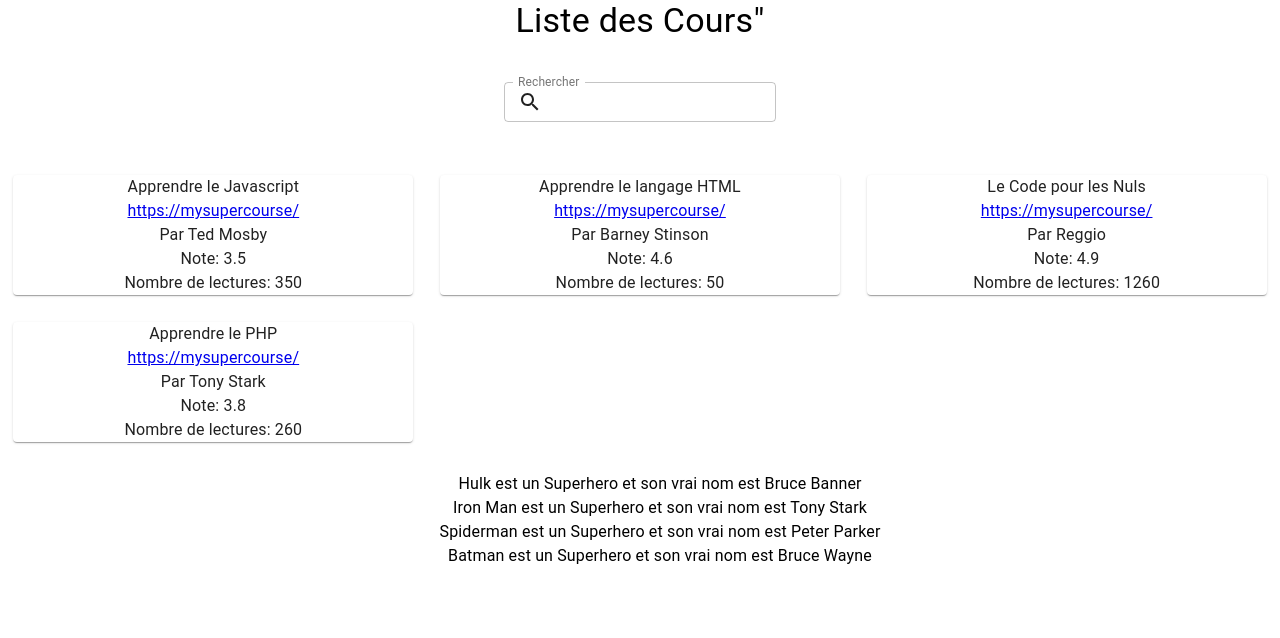
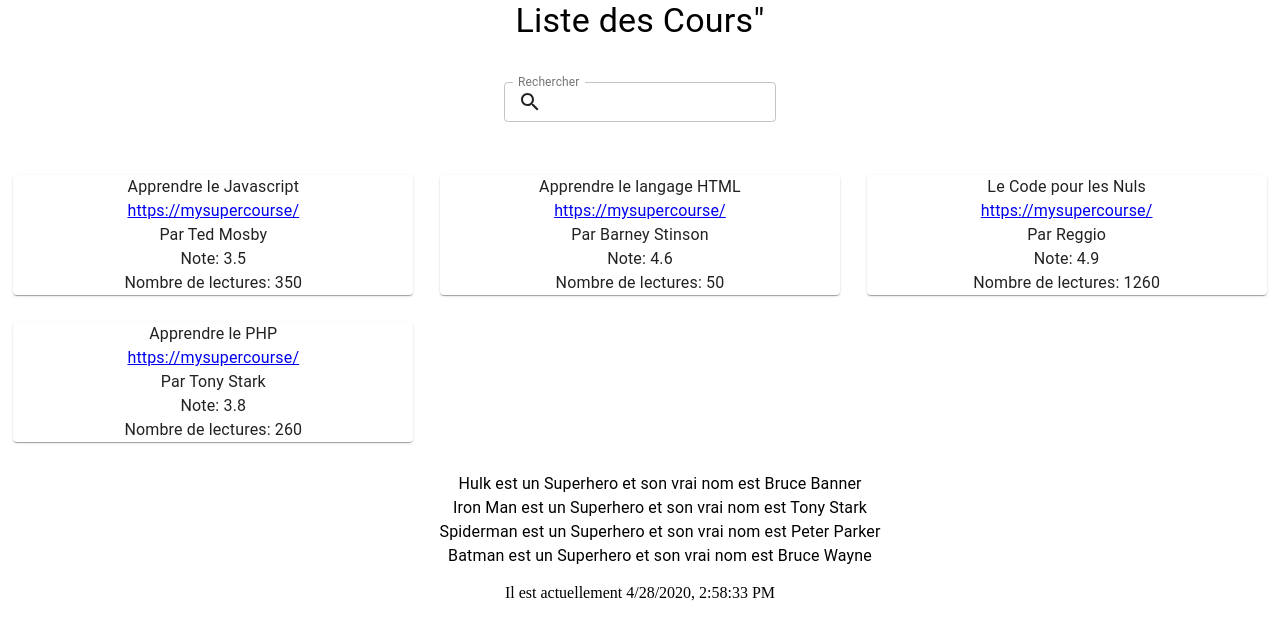
Before and after one commit to Graphandco/courses-list, a React (Create React App) app: page / in a window 1280 px wide. Shown: the top 638 px of the page. Built offline with nearby package versions, Linux system fonts and the light colour scheme.

Commit message:
Add Dynamic time with state

```diff
--- a/src/App.js
+++ b/src/App.js
@@ -90,6 +90,11 @@ const App = () => {
         );
     });
 
+    const [theTime, setTheTime] = useState(new Date().toLocaleString());
+    setTimeout(() => {
+        setTheTime(new Date().toLocaleString());
+    }, 1000);
+
     // const filteredCoursesByLanguage = courses.filter((course) => {
     //     return course.language.includes(searchText);
     // });
@@ -99,13 +104,7 @@ const App = () => {
             <Typography variant='h4' component='h1'>
                 Liste des Cours"
             </Typography>
-            {/*<label htmlFor='searchInput'>Rechercher: </label>
-             <input
-                id='searchInput'
-                type='text'
-                onChange={handleSearchInputChange}
-            /> */}
-
+            {/* //InputText */}
             <Box m={5}>
                 <TextField
                     label='Rechercher'
@@ -123,10 +122,11 @@ const App = () => {
                     onChange={handleSearchInputChange}
                 />
             </Box>
+            {/* //CoursesList */}
             <Grid container direction='row' alignItems='stretch'>
                 <CoursesList courses={filteredCourses} />
             </Grid>
-
+            {/* //SuperHero List */}
             <ul className='superhero-list'>
                 <Typography>
                     {superheros.map((superhero) => {
@@ -140,6 +140,8 @@ const App = () => {
                     })}
                 </Typography>
             </ul>
+
+            <p>Il est actuellement {theTime}</p>
         </div>
     );
 };
```
